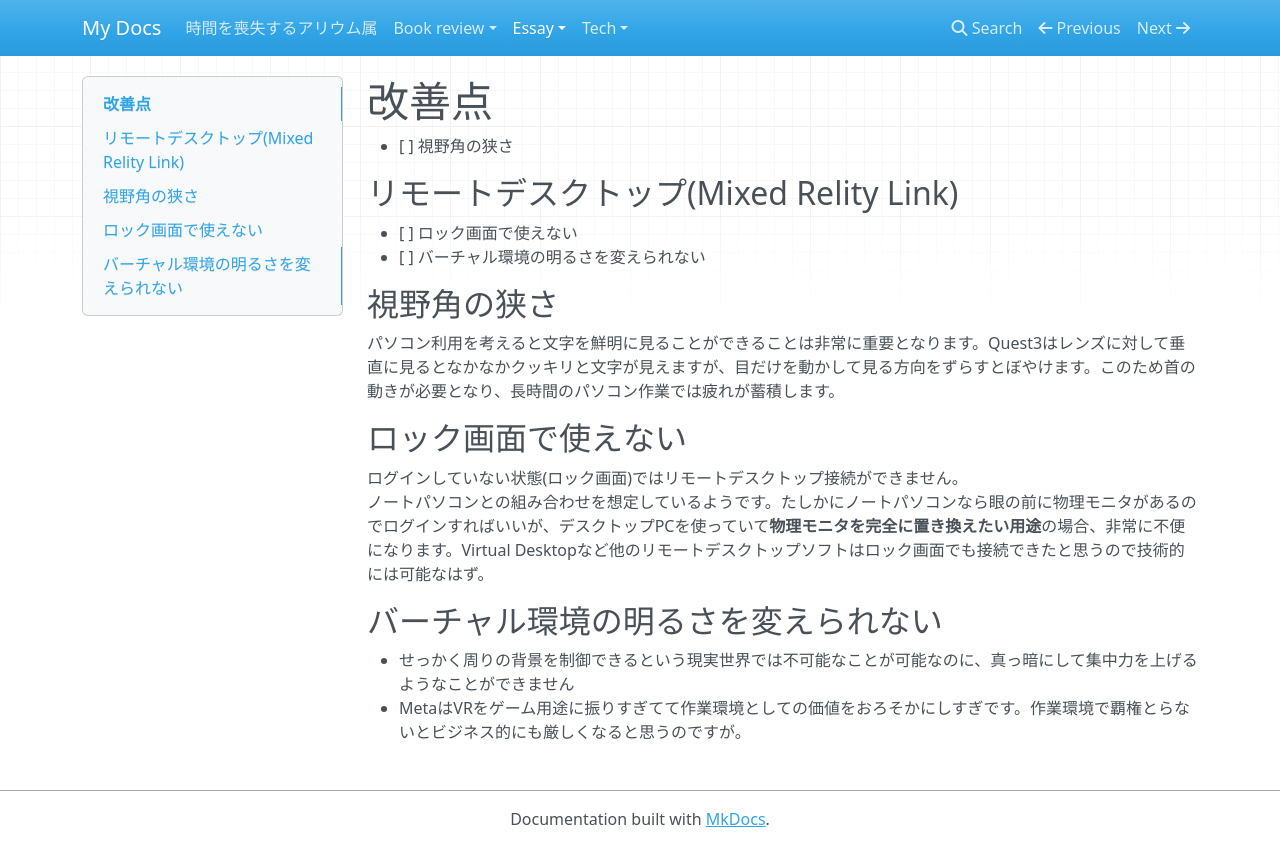
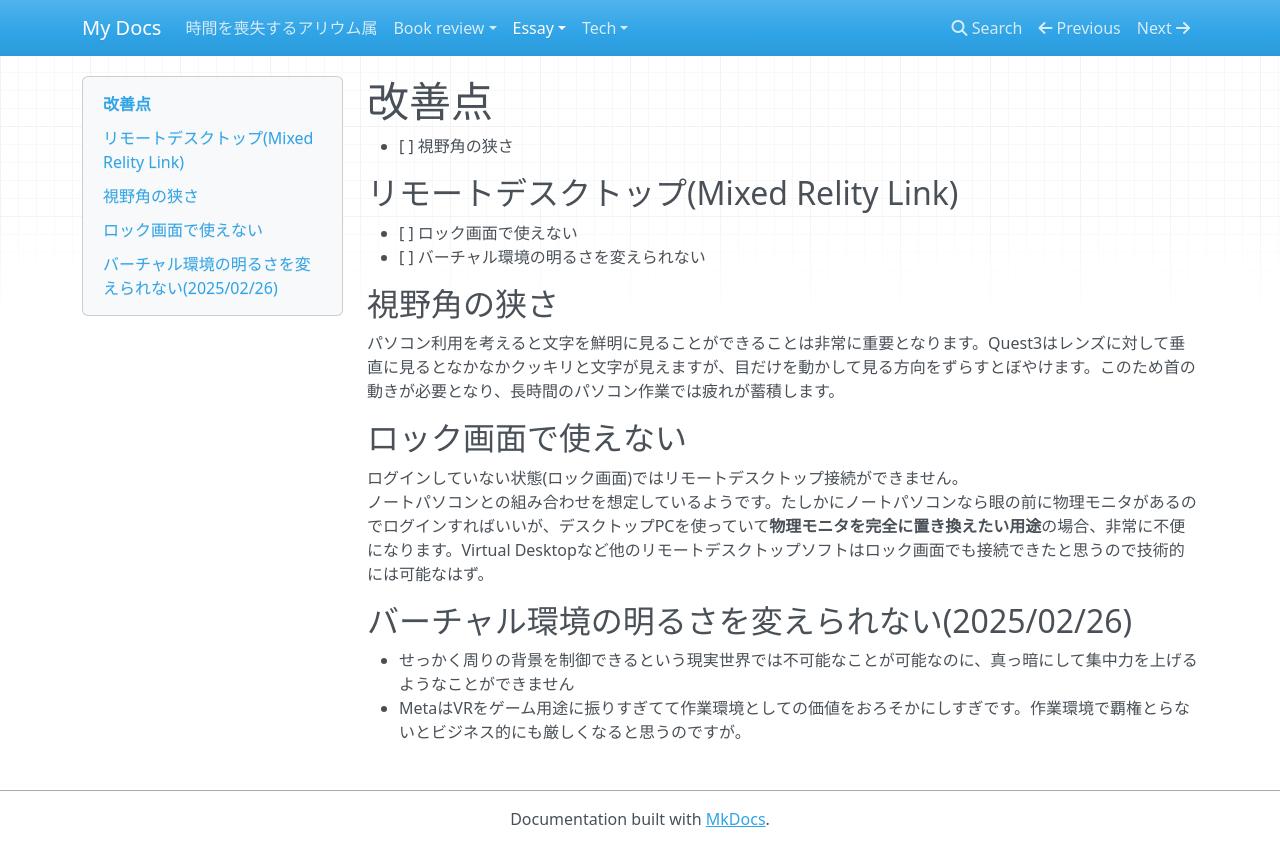
Before and after one commit to kunihiroka/allium, an MkDocs documentation site: the page built from docs/essay/002/002.md, in a window 1280 px wide. Shown: the top 866 px of the page. Built offline with MkDocs 1.6.1, drawn with Linux system fonts in a browser that asks for light colours; nearby versions of some CDN libraries.

Commit message:
commit from ChromeOS

```diff
--- a/docs/essay/002/002.md
+++ b/docs/essay/002/002.md
@@ -11,6 +11,6 @@
 ログインしていない状態(ロック画面)ではリモートデスクトップ接続ができません。
 ノートパソコンとの組み合わせを想定しているようです。たしかにノートパソコンなら眼の前に物理モニタがあるのでログインすればいいが、デスクトップPCを使っていて**物理モニタを完全に置き換えたい用途**の場合、非常に不便になります。Virtual Desktopなど他のリモートデスクトップソフトはロック画面でも接続できたと思うので技術的には可能なはず。
 
-## バーチャル環境の明るさを変えられない
+## バーチャル環境の明るさを変えられない(2025/02/26)
 - せっかく周りの背景を制御できるという現実世界では不可能なことが可能なのに、真っ暗にして集中力を上げるようなことができません
 - MetaはVRをゲーム用途に振りすぎてて作業環境としての価値をおろそかにしすぎです。作業環境で覇権とらないとビジネス的にも厳しくなると思うのですが。
```
